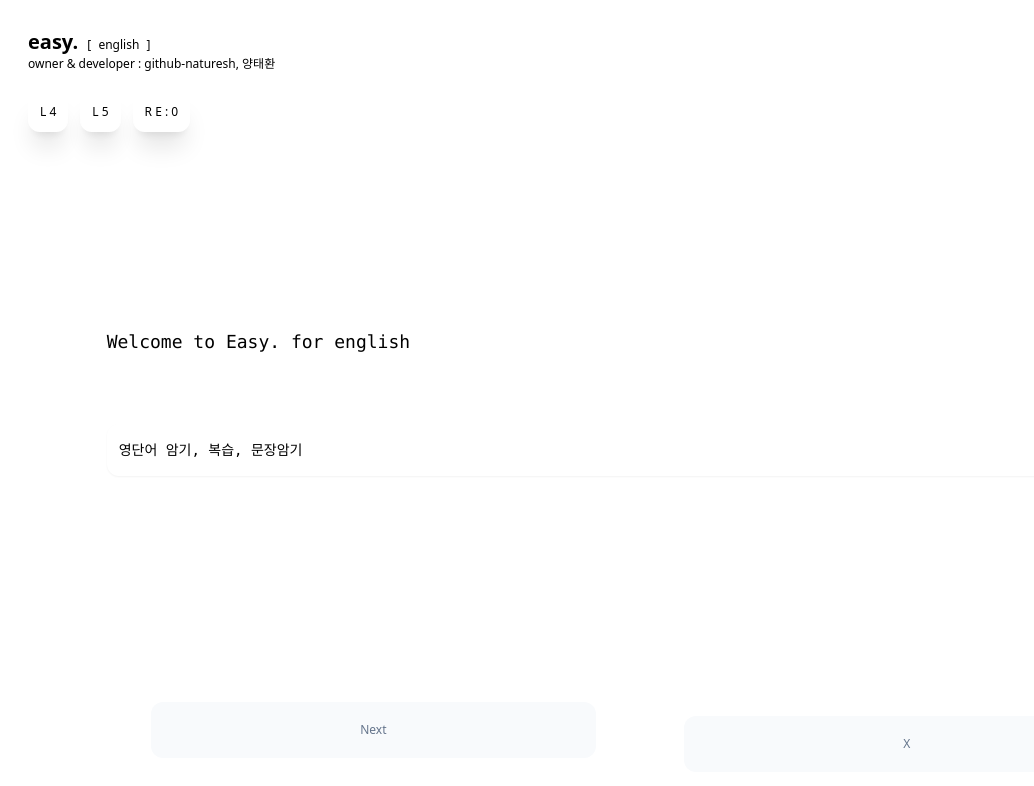
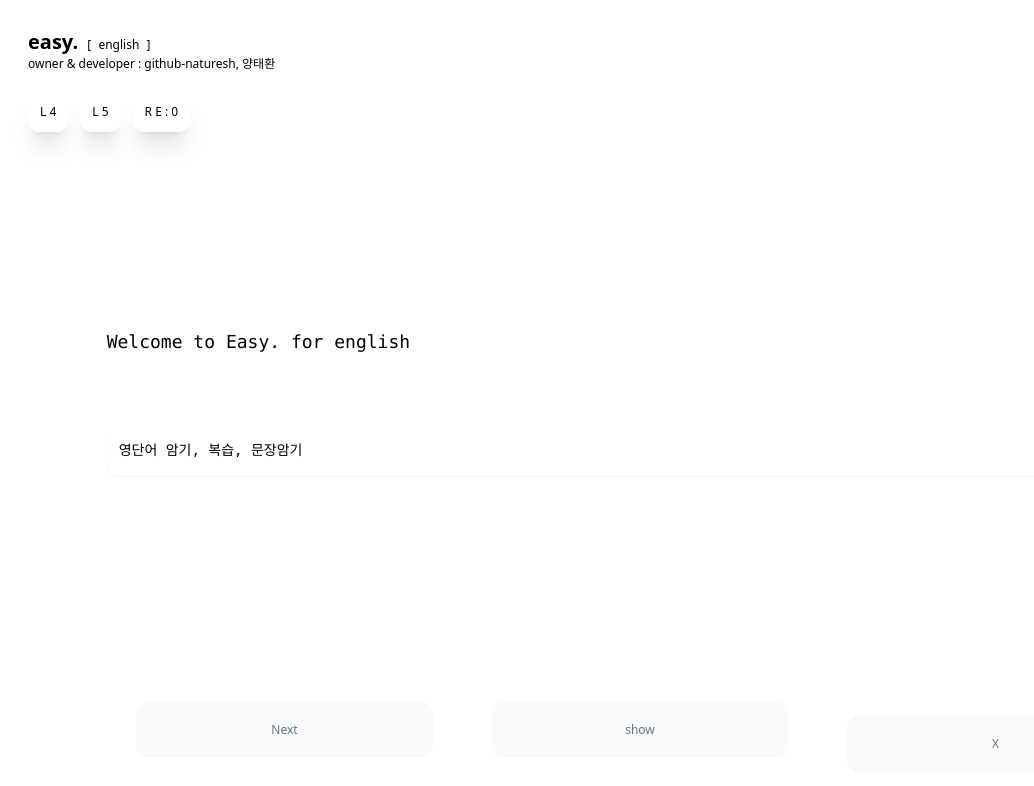
Before and after one commit to naturesh/single-easy, a SvelteKit app: page / in a window 1280 px wide. Shown: the top 786 px of the page, without its empty margins (0-1034 px from the left). Built offline with nearby package versions, Linux system fonts and the light colour scheme.

Commit message:
Update +page.svelte

```diff
--- a/src/routes/+page.svelte
+++ b/src/routes/+page.svelte
@@ -336,10 +336,18 @@ Rain is typical British weather.
 
     <div class="mt-5 w-full fixed bottom-7">
         <div class="w-5/6 flex flex-row m-auto">
-            <div class="w-1/2">
+            <div class="w-1/3">
                 <button class="h-14 w-5/6 m-auto block rounded-xl hover:scale-110 duration-200 bg-slate-50 text-slate-500 text-xs animate-bounce" on:click={ async () => index += 1}>Next</button>
             </div>
-            <div class="w-1/2">
+            <div class="w-1/3">
+                <button class="h-14 w-5/6 m-auto block rounded-xl hover:scale-110 duration-200 bg-slate-50 text-slate-500 text-xs animate-bounce" on:click={ async () => {
+                    en = en.map( i => {
+                        i.b = false
+                        return i
+                    })
+                }}>show</button>
+            </div>
+            <div class="w-1/3">
                 <button class="h-14 w-5/6 m-auto block rounded-xl hover:scale-110 duration-200 bg-slate-50 text-slate-500 text-xs" on:click={ async () =>{
                     const data = dictionary[index]
 
```
